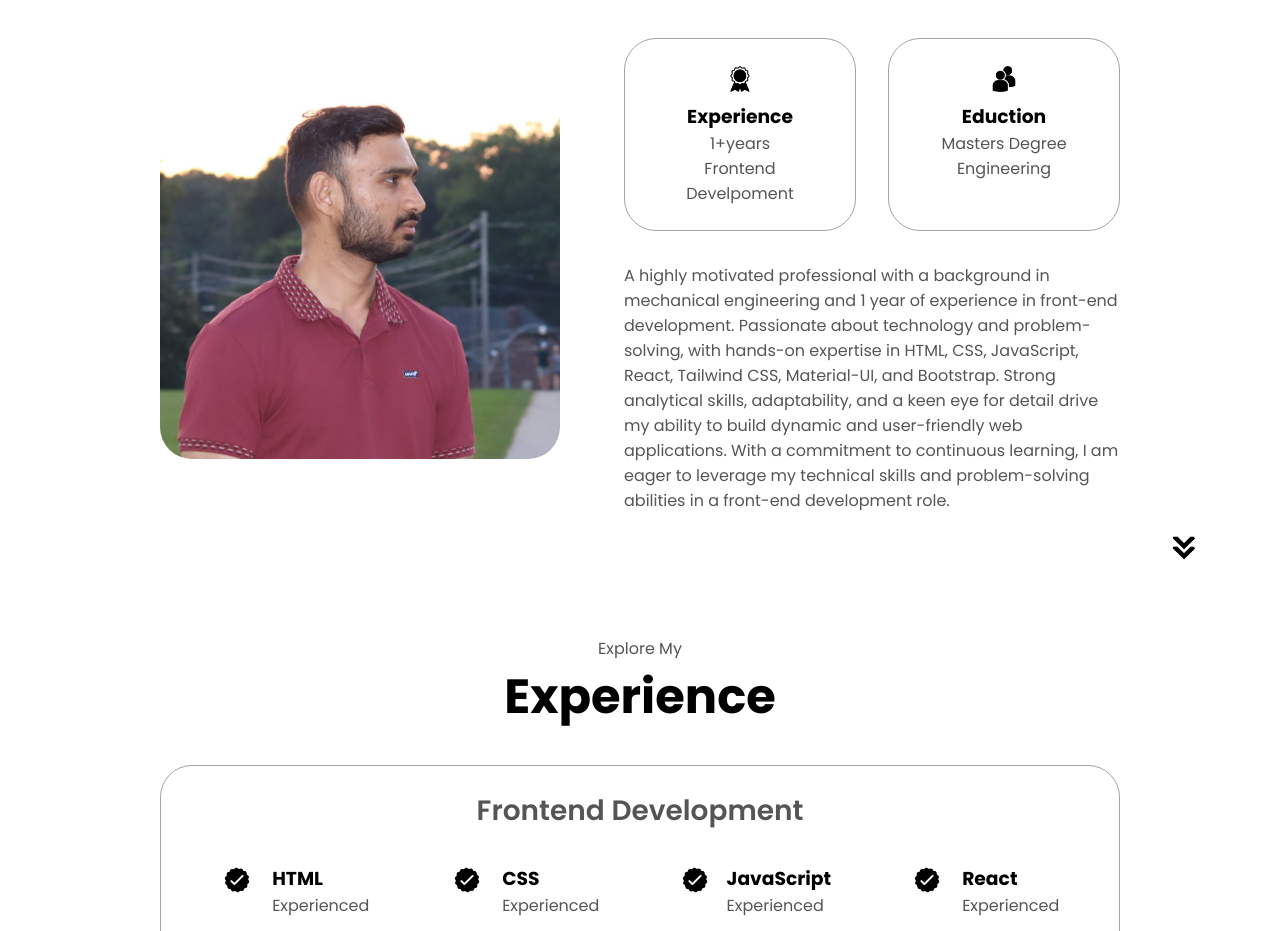
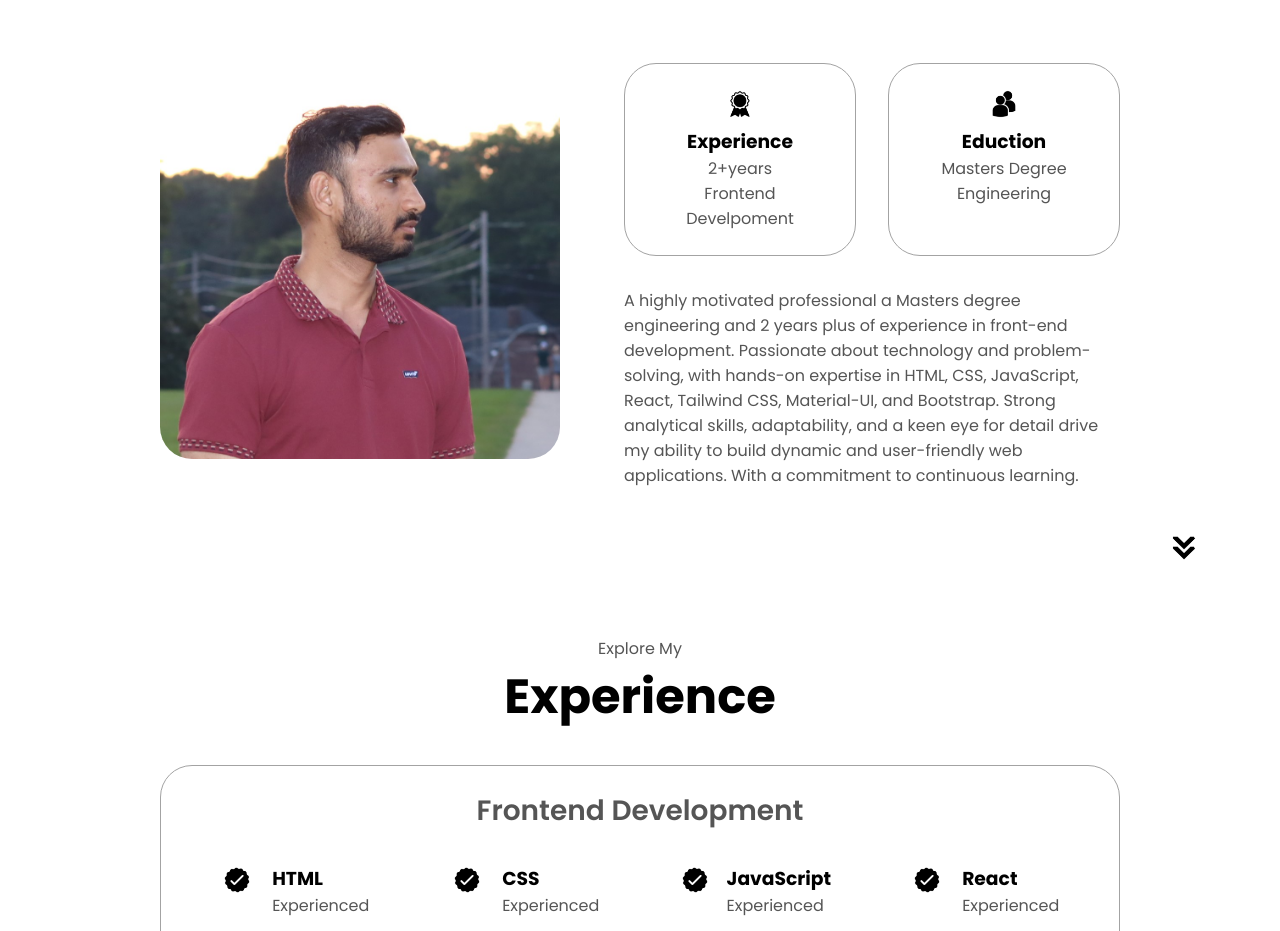
Before and after one commit to SamarthGupta-New/Propfolio, a plain HTML site: page index.html in a window 1280 px wide. Shown: the part 1060-1991 px from the top of the page. Drawn offline with Linux system fonts and the light colour scheme.

Commit message:
add project

```diff
--- a/index.html
+++ b/index.html
@@ -91,7 +91,7 @@
             <div class="details-container">
               <img src="./assets/experience.png" alt="Experience icon" class="icon">
               <h3>Experience</h3>
-              <p>1+years<br>Frontend Develpoment</p>
+              <p>2+years<br>Frontend Develpoment</p>
               </div>
               <div class="details-container">
                 <img src="./assets/education.png" alt="education icon" class="icon">
@@ -100,10 +100,10 @@
               </div>
              </div>
             <div class="text-container"></div>
-            <p>A highly motivated professional with a background in mechanical engineering and 1 year of experience in front-end development.
+            <p>A highly motivated professional a Masters degree engineering and 2 years plus of experience in front-end development.
               Passionate about technology and problem-solving, with hands-on expertise in HTML, CSS, JavaScript, React, Tailwind CSS, Material-UI, and Bootstrap.
               Strong analytical skills, adaptability, and a keen eye for detail drive my ability to build dynamic and user-friendly web applications.
-              With a commitment to continuous learning, I am eager to leverage my technical skills and problem-solving abilities in a front-end development role.</p>
+              With a commitment to continuous learning.</p>
 
         </div>
       </div>
```
